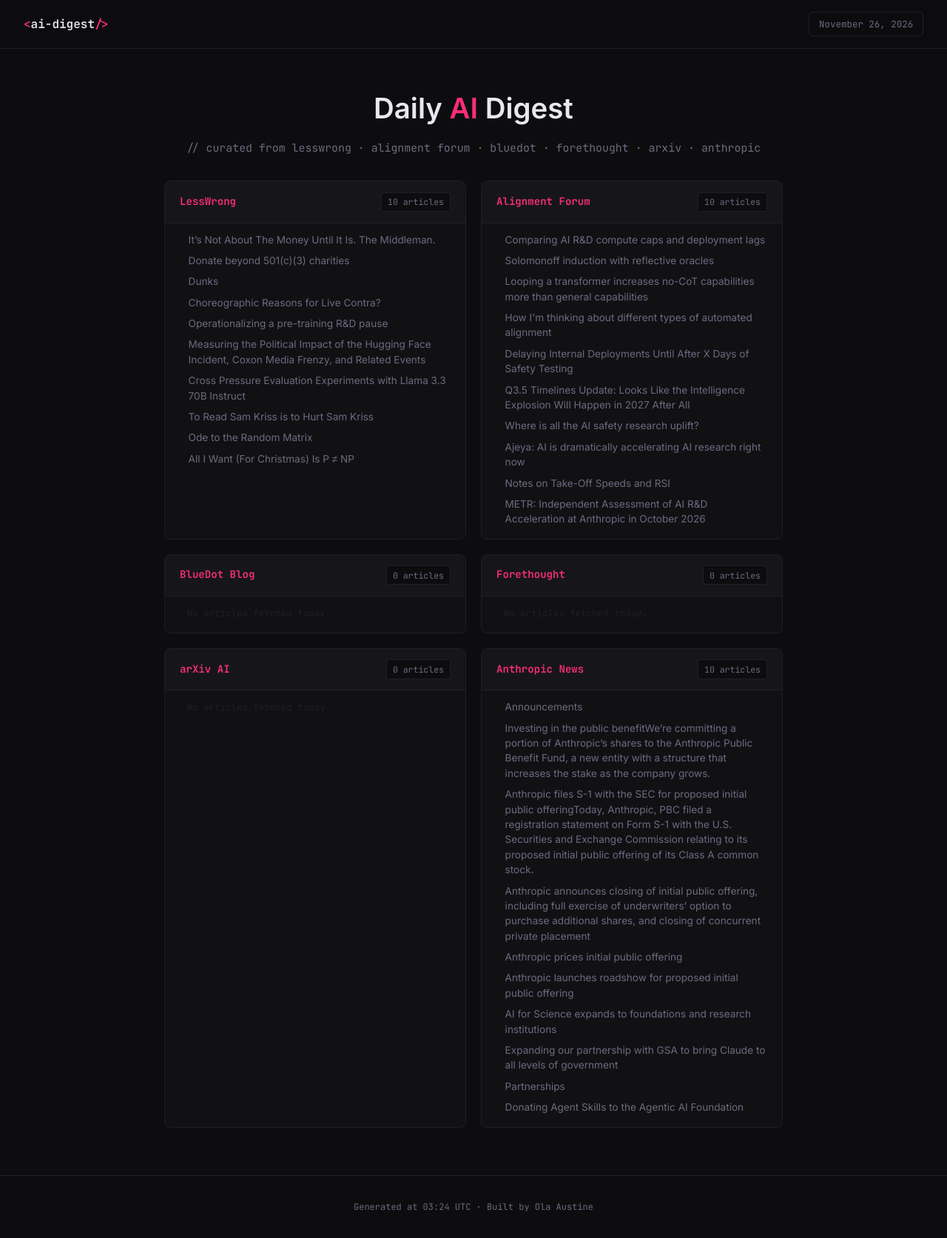
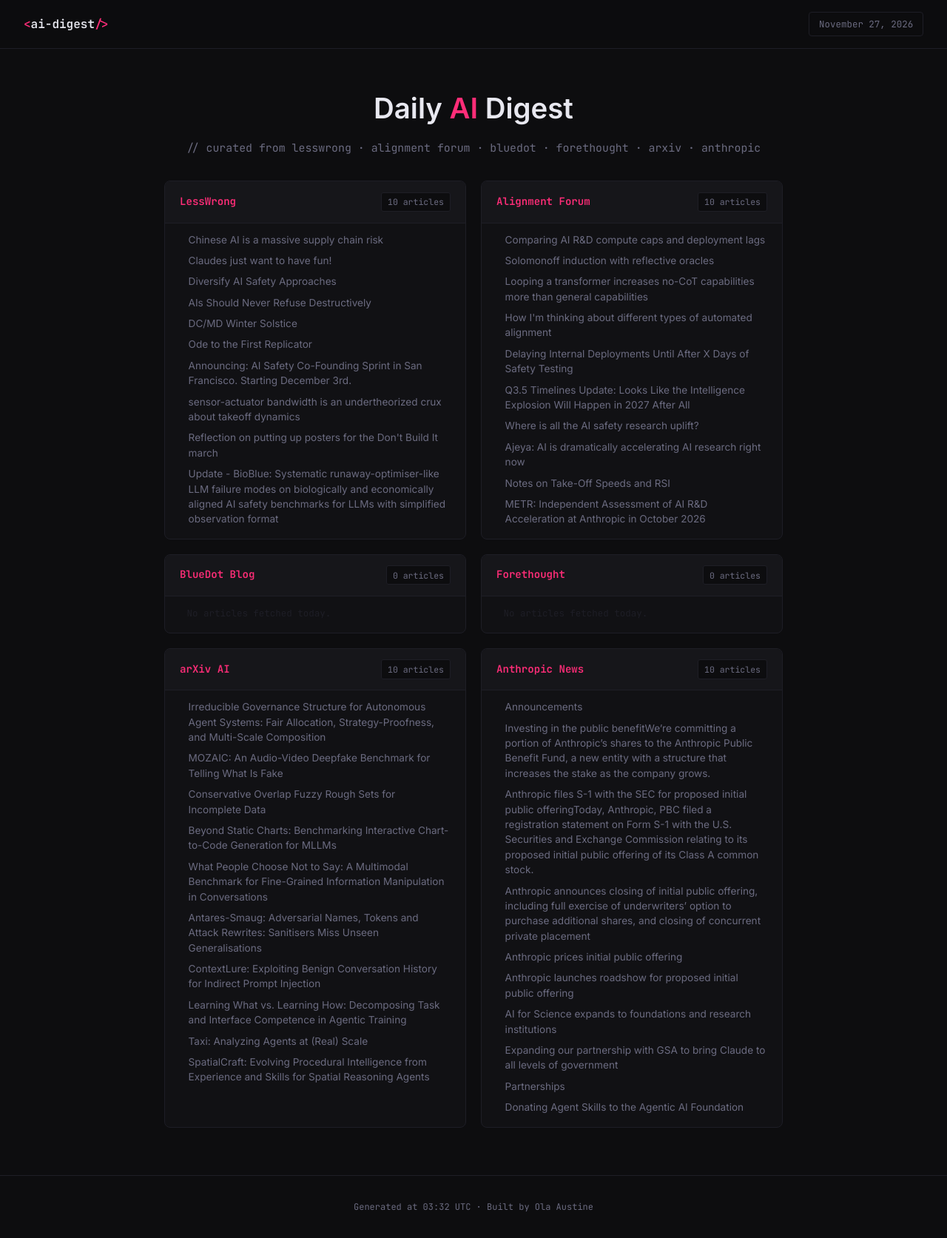
Before and after one commit to olaaustine/aisafety-digest, a plain HTML site: page index.html in a window 1280 px wide. Shown: the whole page at 74% size. Drawn offline with Linux system fonts and the light colour scheme.

Commit message:
digest: 2026-11-27 03:32 UTC

```diff
--- a/index.html
+++ b/index.html
@@ -3,7 +3,7 @@
 <head>
   <meta charset="UTF-8" />
   <meta name="viewport" content="width=device-width, initial-scale=1.0" />
-  <title>AI Digest — November 26, 2026</title>
+  <title>AI Digest — November 27, 2026</title>
   <link rel="preconnect" href="https://fonts.googleapis.com" />
   <link rel="preconnect" href="https://fonts.gstatic.com" crossorigin />
   <link href="https://fonts.googleapis.com/css2?family=JetBrains+Mono:wght@300;400;600&family=Inter:wght@400;500;600&display=swap" rel="stylesheet" />
@@ -85,7 +85,7 @@
 <body>
   <header>
     <div class="logo"><span>&lt;</span>ai-digest<span>/&gt;</span></div>
-    <div class="date-badge">November 26, 2026</div>
+    <div class="date-badge">November 27, 2026</div>
   </header>
 
   <div class="hero">
@@ -101,16 +101,16 @@
     <span class="source-count">10 articles</span>
   </div>
   <ul class="article-list">
-    <li><a href="https://www.lesswrong.com/posts/voB3jGihxDZ4JHtCN/it-s-not-about-the-money-until-it-is-the-middleman" target="_blank" rel="noopener">It’s Not About The Money Until It Is. The Middleman.</a></li>
-<li><a href="https://www.lesswrong.com/posts/8nxcPT4cxjeGM7Hf9/donate-beyond-501-c-3-charities" target="_blank" rel="noopener">Donate beyond 501(c)(3) charities</a></li>
-<li><a href="https://www.lesswrong.com/posts/fnWGwwKDHFRhqoWva/dunks" target="_blank" rel="noopener">Dunks</a></li>
-<li><a href="https://www.lesswrong.com/posts/jsqJgty2HWzDEn7RK/choreographic-reasons-for-live-contra" target="_blank" rel="noopener">Choreographic Reasons for Live Contra?</a></li>
-<li><a href="https://www.lesswrong.com/posts/PPzdxdADERWTmHKuG/operationalizing-a-pre-training-r-and-d-pause" target="_blank" rel="noopener">Operationalizing a pre-training R&D pause</a></li>
-<li><a href="https://www.lesswrong.com/posts/L7Q6sBDi6rzbum7HJ/measuring-the-political-impact-of-the-hugging-face-incident" target="_blank" rel="noopener">Measuring the Political Impact of the Hugging Face Incident, Coxon Media Frenzy, and Related Events</a></li>
-<li><a href="https://www.lesswrong.com/posts/opJYeDFAbrwsas4qt/cross-pressure-evaluation-experiments-with-llama-3-3-70b" target="_blank" rel="noopener">Cross Pressure Evaluation Experiments with Llama 3.3 70B Instruct</a></li>
-<li><a href="https://www.lesswrong.com/posts/TmLSELruftgknLafm/to-read-sam-kriss-is-to-hurt-sam-kriss" target="_blank" rel="noopener">To Read Sam Kriss is to Hurt Sam Kriss</a></li>
-<li><a href="https://www.lesswrong.com/posts/Jz5mwA9MAjeTurneY/ode-to-the-random-matrix" target="_blank" rel="noopener">Ode to the Random Matrix</a></li>
-<li><a href="https://www.lesswrong.com/posts/dnoewDrL7fAPzw4pb/all-i-want-for-christmas-is-p-np" target="_blank" rel="noopener">All I Want (For Christmas) Is P ≠ NP</a></li>
+    <li><a href="https://www.lesswrong.com/posts/MucksTgjXKDyh5jup/chinese-ai-is-a-massive-supply-chain-risk" target="_blank" rel="noopener">Chinese AI is a massive supply chain risk</a></li>
+<li><a href="https://www.lesswrong.com/posts/3MnZt3ZPcgnaDQWod/claudes-just-want-to-have-fun" target="_blank" rel="noopener">Claudes just want to have fun!</a></li>
+<li><a href="https://www.lesswrong.com/posts/u7ECnXL4fjh6c4M7m/diversify-ai-safety-approaches" target="_blank" rel="noopener">Diversify AI Safety Approaches</a></li>
+<li><a href="https://www.lesswrong.com/posts/SnLwJ8y6oEbP3kMWJ/ais-should-never-refuse-destructively" target="_blank" rel="noopener">AIs Should Never Refuse Destructively</a></li>
+<li><a href="https://www.lesswrong.com/events/bcpesJs5BmgafBT8b/dc-md-winter-solstice" target="_blank" rel="noopener">DC/MD Winter Solstice</a></li>
+<li><a href="https://www.lesswrong.com/posts/k9ermgtb88GCtdc5Z/ode-to-the-first-replicator" target="_blank" rel="noopener">Ode to the First Replicator</a></li>
+<li><a href="https://www.lesswrong.com/posts/c9wNKhKfkiD2ePpDG/announcing-ai-safety-co-founding-sprint-in-san-francisco" target="_blank" rel="noopener">Announcing: AI Safety Co-Founding Sprint in San Francisco. Starting December 3rd.</a></li>
+<li><a href="https://www.lesswrong.com/posts/M9QrTzASRb6DfWric/sensor-actuator-bandwidth-is-an-undertheorized-crux-about" target="_blank" rel="noopener">sensor-actuator bandwidth is an undertheorized crux about takeoff dynamics</a></li>
+<li><a href="https://www.lesswrong.com/posts/aDKmsbfdWDrzPeWjG/reflection-on-putting-up-posters-for-the-don-t-build-it" target="_blank" rel="noopener">Reflection on putting up posters for the Don't Build It march</a></li>
+<li><a href="https://www.lesswrong.com/posts/obaXD5iJFbJ2fyXL4/update-bioblue-systematic-runaway-optimiser-like-llm-failure" target="_blank" rel="noopener">Update - BioBlue: Systematic runaway-optimiser-like LLM failure modes on biologically and economically aligned AI safety benchmarks for LLMs with simplified observation format</a></li>
 
   </ul>
 </div>
@@ -158,10 +158,20 @@
 <div class="source-card">
   <div class="source-header">
     <a href="https://arxiv.org" target="_blank" rel="noopener" class="source-name">arXiv AI</a>
-    <span class="source-count">0 articles</span>
+    <span class="source-count">10 articles</span>
   </div>
   <ul class="article-list">
-    <li class="empty">No articles fetched today.</li>
+    <li><a href="https://arxiv.org/abs/2611.31284" target="_blank" rel="noopener">Irreducible Governance Structure for Autonomous Agent Systems: Fair Allocation, Strategy-Proofness, and Multi-Scale Composition</a></li>
+<li><a href="https://arxiv.org/abs/2611.31301" target="_blank" rel="noopener">MOZAIC: An Audio-Video Deepfake Benchmark for Telling What Is Fake</a></li>
+<li><a href="https://arxiv.org/abs/2611.31329" target="_blank" rel="noopener">Conservative Overlap Fuzzy Rough Sets for Incomplete Data</a></li>
+<li><a href="https://arxiv.org/abs/2611.31345" target="_blank" rel="noopener">Beyond Static Charts: Benchmarking Interactive Chart-to-Code Generation for MLLMs</a></li>
+<li><a href="https://arxiv.org/abs/2611.31346" target="_blank" rel="noopener">What People Choose Not to Say: A Multimodal Benchmark for Fine-Grained Information Manipulation in Conversations</a></li>
+<li><a href="https://arxiv.org/abs/2611.31347" target="_blank" rel="noopener">Antares-Smaug: Adversarial Names, Tokens and Attack Rewrites: Sanitisers Miss Unseen Generalisations</a></li>
+<li><a href="https://arxiv.org/abs/2611.31424" target="_blank" rel="noopener">ContextLure: Exploiting Benign Conversation History for Indirect Prompt Injection</a></li>
+<li><a href="https://arxiv.org/abs/2611.31427" target="_blank" rel="noopener">Learning What vs. Learning How: Decomposing Task and Interface Competence in Agentic Training</a></li>
+<li><a href="https://arxiv.org/abs/2611.31457" target="_blank" rel="noopener">Taxi: Analyzing Agents at (Real) Scale</a></li>
+<li><a href="https://arxiv.org/abs/2611.31475" target="_blank" rel="noopener">SpatialCraft: Evolving Procedural Intelligence from Experience and Skills for Spatial Reasoning Agents</a></li>
+
   </ul>
 </div>
 
@@ -187,6 +197,6 @@
 
   </div>
 
-  <footer>Generated at 03:24 UTC · Built by Ola Austine</footer>
+  <footer>Generated at 03:32 UTC · Built by Ola Austine</footer>
 </body>
 </html>
```
Also changed, not shown: data.json (+62 -21 lines).
